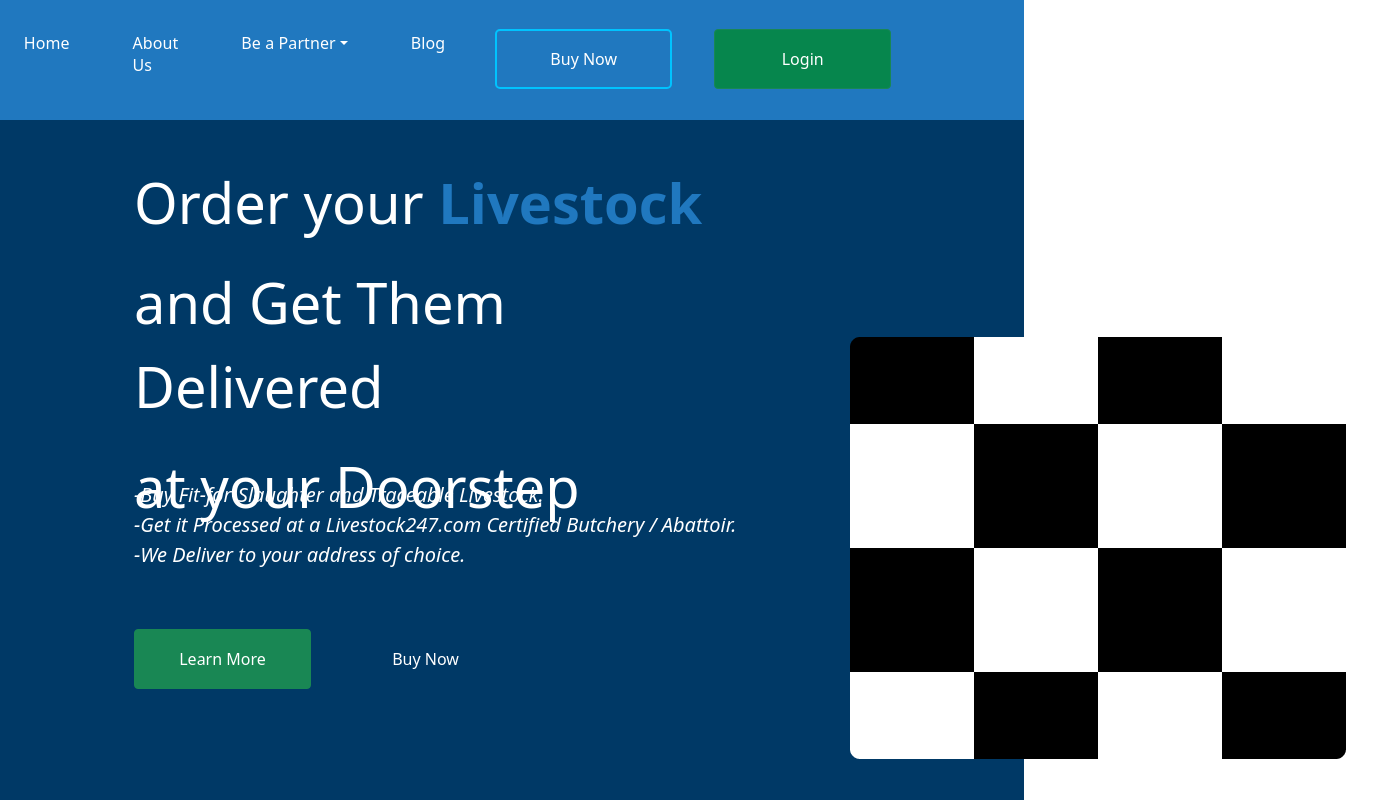
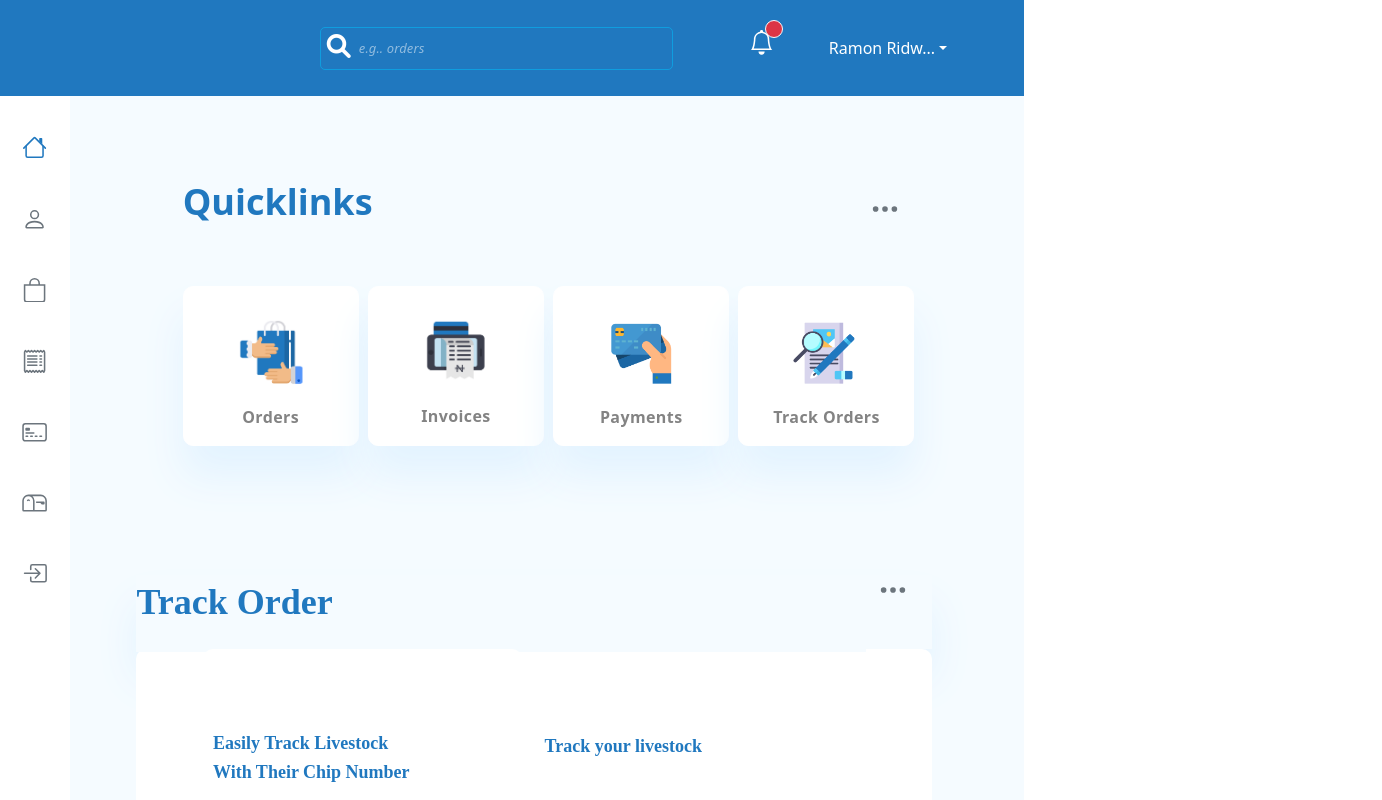
Before and after one commit to shariefzabi/project, a React (Create React App) app: page / in a window 1024 px wide. Shown: the top 800 px of the page, 1382 px wide, since content can reach past the window. Built offline with nearby package versions, Linux system fonts and the light colour scheme.

Commit message:
Minor css changes

```diff
--- a/src/App.js
+++ b/src/App.js
@@ -1,9 +1,9 @@
 // import logo from './logo.svg';
 // import './App.css';
 // import Home from './modules/home/Home';
-// import Dashboard from './modules/dashboard/dashboard';
-import LandingPage from './modules/home/components/LandingPage';
-import "./modules/home/components/blogs/assets/styles.css";
+import Dashboard from './modules/dashboard/dashboard';
+// import LandingPage from './modules/home/components/LandingPage';
+// import "./modules/home/components/blogs/assets/styles.css";
 // import Final from "./modules/home/components/blogs/final";
 
 function App() {
@@ -11,8 +11,8 @@ function App() {
     <div className="App">
       {/* <Home /> */}
       {/* <LandingPage/> */}
-      {/* <Dashboard /> */}
-    <LandingPage></LandingPage>
+      <Dashboard />
+      {/* <LandingPage></LandingPage> */}
     </div>
   );
 }
--- a/src/modules/dashboard/components/header/Header.js
+++ b/src/modules/dashboard/components/header/Header.js
@@ -7,7 +7,7 @@ export default function Header() {
             <header className="mainHeader">
 
                 <nav className="navbar navbar-expand-lg navbar-expand-sm row align-items-center justify-content-end">
-                    <div className="col-auto me-auto">
+                    <div className="col-auto ms-auto">
                         <form className="d-flex form-group searchBar">
                             <span className="fa fa-search form-control-feedback searchIcon"></span>
                             <input type="text" className="form-control searchInput" placeholder="e.g.. orders" />
--- a/src/modules/dashboard/components/header/header.css
+++ b/src/modules/dashboard/components/header/header.css
@@ -5,7 +5,7 @@
   padding: 0;
   margin: 0;
   z-index: 9999;
-  padding-left: 45.375rem;
+  padding-left: 30vw;
   width: 100%;
 }
 
--- a/src/modules/dashboard/components/sidebar/sidebar.css
+++ b/src/modules/dashboard/components/sidebar/sidebar.css
@@ -118,4 +118,7 @@
     .sidebar {
       margin-top: 6rem;
     }
+    #mainContent{
+      padding-top: 6rem;
+    }
   }
```
